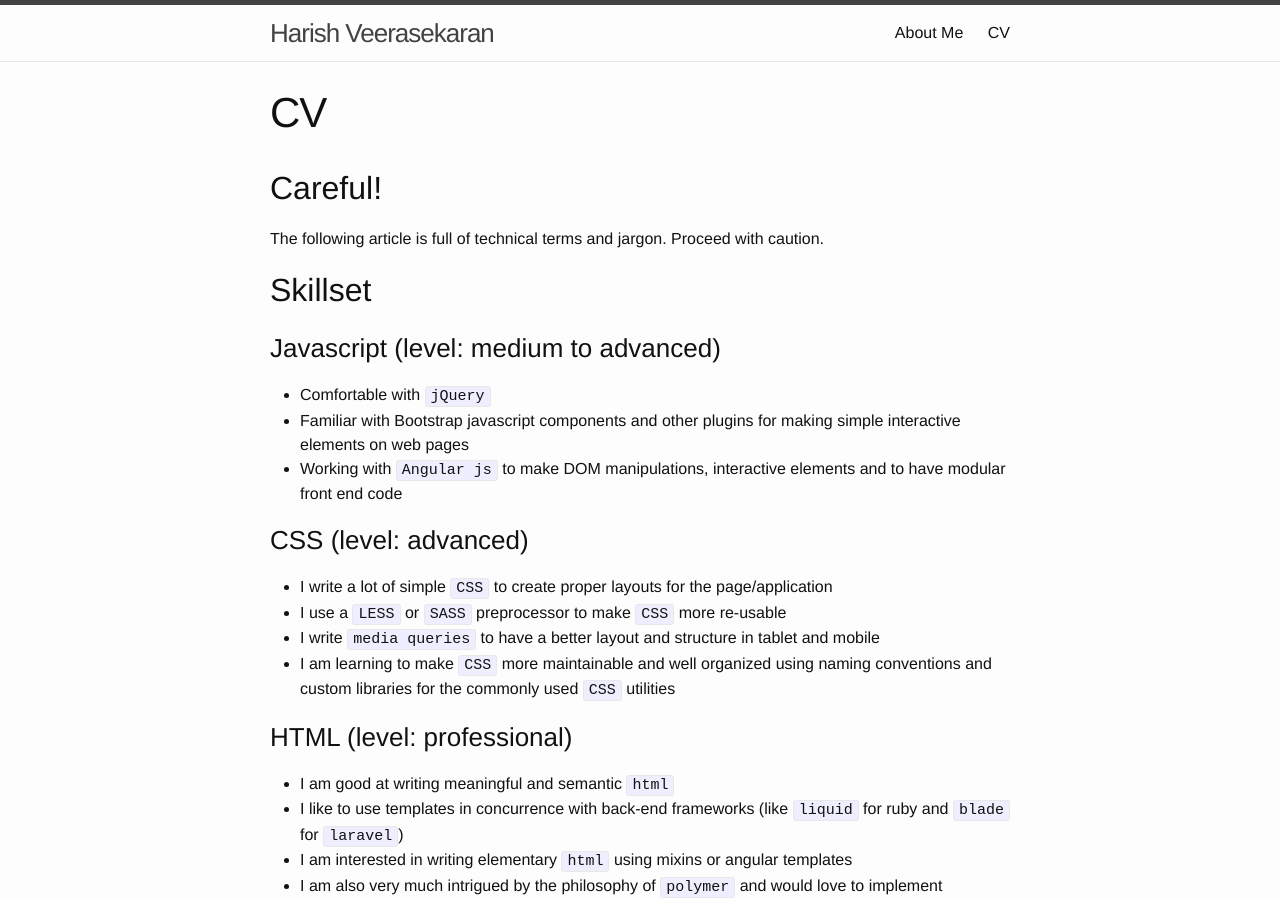
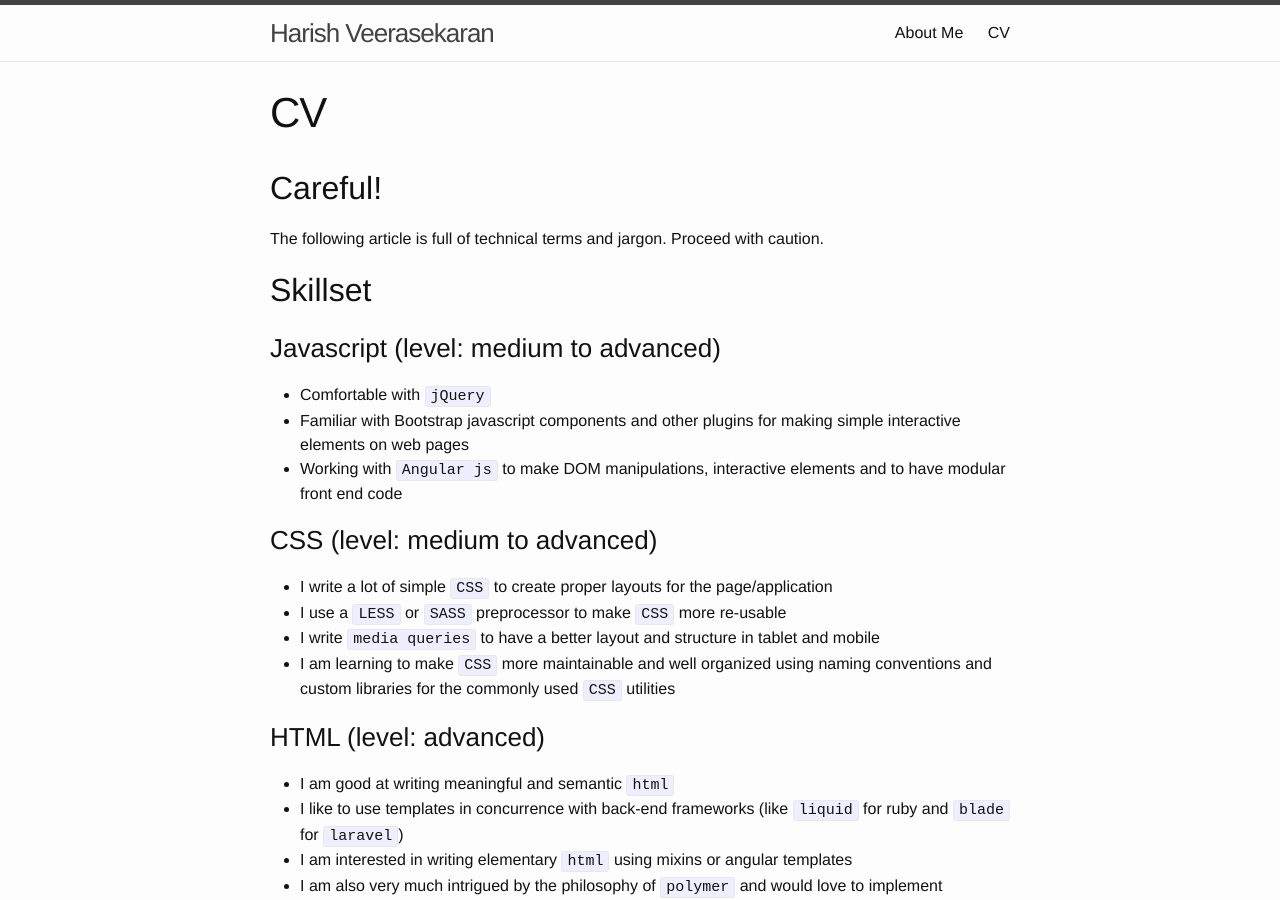
Before and after one commit to blenderous/blenderous.github.io, a Jekyll site: the page built from cv.md, in a window 1280 px wide and 900 px high. Built offline with Jekyll 4.4.1, drawn with Linux system fonts in a browser that asks for light colours.

```diff
--- a/cv.md
+++ b/cv.md
@@ -16,14 +16,14 @@ The following article is full of technical terms and jargon. Proceed with cautio
 - Familiar with Bootstrap javascript components and other plugins for making simple interactive elements on web pages
 - Working with `Angular js` to make DOM manipulations, interactive elements and to have modular front end code
 
-### CSS (level: advanced)
+### CSS (level: medium to advanced)
 
 - I write a lot of simple `CSS` to create proper layouts for the page/application
 - I use a `LESS` or `SASS` preprocessor to make `CSS` more re-usable
 - I write `media queries` to have a better layout and structure in tablet and mobile
 - I am learning to make `CSS` more maintainable and well organized using naming conventions and custom libraries for the commonly used `CSS` utilities
 
-### HTML (level: professional)
+### HTML (level: advanced)
 
 - I am good at writing meaningful and semantic `html`
 - I like to use templates in concurrence with back-end frameworks (like `liquid` for ruby and `blade` for `laravel`)
```
Also changed, not shown: about.md (+1 -1 lines).
